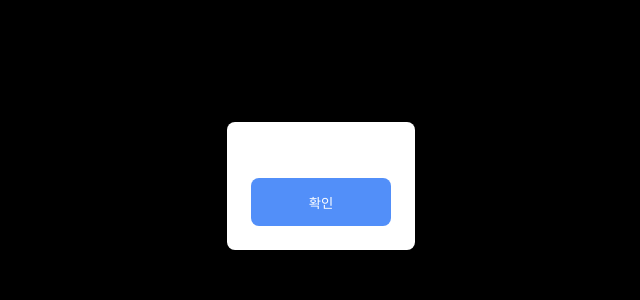
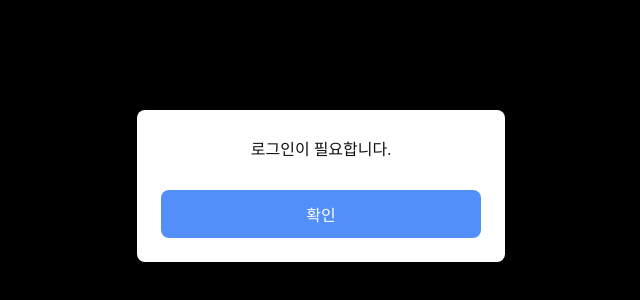
Before and after one commit to GAEGURINLAP/ggugitt, a React (Vite) app: page / in a window 1280 px wide. Shown: the part 214-514 px from the top of the page, without its empty margins (319-959 px from the left). Built offline with nearby package versions, Linux system fonts and the light colour scheme.

Commit message:
fix: Alert 컴포넌트 -> 버튼 갯수 자유도 추가
- props 'buttons' 추가

```diff
--- a/src/component/alert.tsx
+++ b/src/component/alert.tsx
@@ -12,13 +12,15 @@ const Dim = styled.div`
 `;
 
 const Wrapper = styled.div`
+  color: var(--black);
   display: flex;
   flex-direction: column;
   align-items: center;
-  gap: 16px;
-  padding: 24px;
+  gap: 32px;
+  padding: 32px 24px 24px;
   width: fit-content;
-  background-color: white;
+  min-width: 320px;
+  background-color: var(--white);
   z-index: 99999;
   border-radius: 8px;
 `;
@@ -29,32 +31,38 @@ const Title = styled.div`
 const Message = styled.div`
   font-size: 16px;
 `;
-const Button = styled.button`
-  background-color: #528ff9;
-  color: white;
-  height: 48px;
+
+const ButtonContainer = styled.div`
+  display: flex;
+  flex-direction: row;
   width: 100%;
-  border-radius: 8px;
-  cursor: pointer;
-  &:hover {
-    background-color: #417bde;
-  }
+  gap: 8px;
+`;
+const ButtonWrapper = styled.div`
+  display: flex;
+  justify-content: center;
+  width: 100%;
 `;
 
 interface AlertProps {
-  showTitle: boolean;
-  title: string;
-  error: string;
-  onClose: () => void;
+  title?: string;
+  message: string;
+  isShowTitle?: boolean;
+  buttons: React.ReactNode[];
 }
-const Alert = ({ showTitle, title, error, onClose }: AlertProps) => {
+
+const Alert = ({ title, message, isShowTitle, buttons }: AlertProps) => {
   return (
     <>
       <Dim>
         <Wrapper>
-          {showTitle && <Title>{title}</Title>}
-          <Message>{error}</Message>
-          <Button onClick={onClose}>확인</Button>
+          {isShowTitle && <Title>{title}</Title>}
+          <Message>{message}</Message>
+          <ButtonContainer>
+            {buttons.map((button, index) => (
+              <ButtonWrapper key={index}>{button}</ButtonWrapper>
+            ))}
+          </ButtonContainer>
         </Wrapper>
       </Dim>
     </>
--- a/src/component/protected-route.tsx
+++ b/src/component/protected-route.tsx
@@ -1,6 +1,7 @@
 import { Navigate, useNavigate } from "react-router-dom";
 import { auth } from "../firebase";
 import Alert from "./alert";
+import ButtonPrimary from "./button-primary";
 
 export default function ProtectedRoute({
   children,
@@ -16,10 +17,12 @@ export default function ProtectedRoute({
 
   if (user === null) {
     return (
-      <>
-        <Alert error={"로그인이 필요합니다."} onConfirm={clickConfirm}></Alert>
-        {/* <Navigate to="/login" /> */}
-      </>
+      <Alert
+        message={"로그인이 필요합니다."}
+        buttons={[
+          <ButtonPrimary label={"확인"} onClick={clickConfirm} isWidthFull />,
+        ]}
+      />
     );
   }
   return children;
--- a/src/routes/create-account.tsx
+++ b/src/routes/create-account.tsx
@@ -1,12 +1,15 @@
 import styled from "@emotion/styled";
+
+import { useState } from "react";
+import { useForm } from "react-hook-form";
+import { Link, useNavigate } from "react-router-dom";
+
+import { auth } from "../firebase";
 import { createUserWithEmailAndPassword, updateProfile } from "firebase/auth";
-import { useState } from "react";
+import { FirebaseError } from "firebase/app";
 
-import { useForm } from "react-hook-form";
-import { auth } from "../firebase";
-import { useNavigate } from "react-router-dom";
-import { FirebaseError } from "firebase/app";
 import Alert from "../component/alert";
+import ButtonPrimary from "../component/button-primary";
 
 const Wrapper = styled.div`
   height: 100%;
@@ -44,8 +47,8 @@ const Input = styled.input`
 `;
 
 const Button = styled.button`
+  background-color: #528ff9;
   height: 48px;
-  background-color: #528ff9;
   color: white;
   border-radius: 100px;
   display: flex;
@@ -61,6 +64,11 @@ const Error = styled.span`
   margin-left: 20px;
   font-size: 14px;
   color: tomato;
+`;
+
+const Switcher = styled.span`
+  margin-top: 24px;
+  color: white;
 `;
 
 type FormInputs = {
@@ -120,7 +128,7 @@ export default function CreateAccount() {
   return (
     <>
       <Wrapper>
-        <Title>Join Our Bullgaemi</Title>
+        <Title>불개미 회원가입</Title>
         <Form onSubmit={handleSubmit(onSubmit)}>
           <Input
             {...register("name", {
@@ -148,7 +156,7 @@ export default function CreateAccount() {
               },
             })}
             id="email"
-            placeholder="이메일을 입력하렴"
+            placeholder="이메일 뭐에요"
           />
           {errors.email && <Error>{errors.email.message}</Error>}
           <Input
@@ -160,23 +168,44 @@ export default function CreateAccount() {
               },
             })}
             id="password"
-            placeholder="패스워드 뭐에여"
+            placeholder="패스워드 뭐에요"
             type="password"
           />
           {errors.password && <Error>{errors.password.message}</Error>}
+          {/* <Input
+            {...register("password", {
+              required: "비밀번호는 필수 입력입니다.",
+              minLength: {
+                value: 8,
+                message: "8자리 이상 비밀번호를 사용하세요.",
+              },
+            })}
+            id="password"
+            placeholder="패스워드 2번 뭐에요"
+            type="password"
+          /> */}
           <Button type="submit" disabled={isSubmitting}>
             {isLoading ? "Loading..." : "회원 가입"}
           </Button>
         </Form>
+        <Switcher>
+          계정이 이미 있으신가요? {""}
+          <Link to="/login">로그인 &rarr;</Link>
+        </Switcher>
       </Wrapper>
-      {isShowAlert ? (
+
+      {isShowAlert && (
         <Alert
-          showTitle={false}
-          title={"타이틀입니다."}
-          error={error}
-          onClose={handleAlertClose}
+          message={error}
+          buttons={[
+            <ButtonPrimary
+              label={"확인"}
+              onClick={handleAlertClose}
+              isWidthFull
+            />,
+          ]}
         />
-      ) : null}
+      )}
     </>
   );
 }
--- a/src/routes/home.tsx
+++ b/src/routes/home.tsx
@@ -1,31 +1,53 @@
 import styled from "@emotion/styled";
 import { auth } from "../firebase";
 import { useNavigate } from "react-router-dom";
-import Button from "../component/button";
+import Alert from "../component/alert";
+import { useState } from "react";
+
+import ButtonPrimary from "../component/button-primary";
+import ButtonSecondary from "../component/button-secondary";
 
 const Title = styled.h1`
   color: hotpink;
   font-size: 48px;
   margin-top: 80px;
+  margin-bottom: 80px;
 `;
-
-// const Button = styled.button`
-//   padding: 24px;
-//   background-color: white;
-// `;
 
 export default function Home() {
   const navigate = useNavigate();
+  const [isShowAlert, setShowAlert] = useState(false);
 
-  const logOut = () => {
+  const clickLogOut = () => {
+    setShowAlert(true);
+  };
+
+  const confirmLogOut = () => {
     auth.signOut();
     navigate(0);
   };
+
   return (
     <>
-      <Title>불개미 MVP 투표에 오신 것을 환영합니다</Title>
-      {/* <Button onClick={logOut}>로그아웃</Button> */}
-      <Button onClick={logOut} label={"로그아웃"} />
+      <Title>불개미 MVP 투표에 오신 것을 환영합니다!!</Title>
+      <ButtonPrimary onClick={clickLogOut} label={"로그아웃"} />
+      {isShowAlert && (
+        <Alert
+          message={"정말로 로그아웃 할건가요ㅠㅠ"}
+          buttons={[
+            <ButtonSecondary
+              label={"아니오"}
+              onClick={() => setShowAlert(false)}
+              isWidthFull
+            />,
+            <ButtonPrimary
+              label={"로그아웃"}
+              onClick={confirmLogOut}
+              isWidthFull
+            />,
+          ]}
+        />
+      )}
     </>
   );
 }
--- a/src/routes/login.tsx
+++ b/src/routes/login.tsx
@@ -2,11 +2,14 @@ import styled from "@emotion/styled";
 
 import { useState } from "react";
 import { useForm } from "react-hook-form";
+import { Link, useNavigate } from "react-router-dom";
+
 import { auth } from "../firebase";
-import { useNavigate } from "react-router-dom";
 import { FirebaseError } from "firebase/app";
+import { signInWithEmailAndPassword } from "firebase/auth";
+
 import Alert from "../component/alert";
-import { signInWithEmailAndPassword } from "firebase/auth";
+import ButtonPrimary from "../component/button-primary";
 
 const Wrapper = styled.div`
   height: 100%;
@@ -63,6 +66,11 @@ const Error = styled.span`
   color: tomato;
 `;
 
+const Switcher = styled.span`
+  margin-top: 24px;
+  color: white;
+`;
+
 type FormInputs = {
   name: string;
   email: string;
@@ -112,7 +120,7 @@ export default function Login() {
   return (
     <>
       <Wrapper>
-        <Title>로그인</Title>
+        <Title>불개미 로그인</Title>
         <Form onSubmit={handleSubmit(onSubmit)}>
           <Input
             {...register("email", {
@@ -123,7 +131,7 @@ export default function Login() {
               },
             })}
             id="email"
-            placeholder="이메일을 입력하렴"
+            placeholder="이메일 뭐에요"
           />
           {errors.email && <Error>{errors.email.message}</Error>}
           <Input
@@ -135,7 +143,7 @@ export default function Login() {
               },
             })}
             id="password"
-            placeholder="패스워드 뭐에여"
+            placeholder="패스워드 뭐에요"
             type="password"
           />
           {errors.password && <Error>{errors.password.message}</Error>}
@@ -143,13 +151,22 @@ export default function Login() {
             {isLoading ? "Loading..." : "로그인"}
           </Button>
         </Form>
+        <Switcher>
+          계정이 없으신가요? {""}
+          <Link to="/create-account">회원 가입 &rarr;</Link>
+        </Switcher>
       </Wrapper>
+
       {isShowAlert && (
         <Alert
-          showTitle={false}
-          title={"타이틀입니다."}
-          error={error}
-          onClose={handleAlertClose}
+          message={error}
+          buttons={[
+            <ButtonPrimary
+              label={"확인"}
+              onClick={handleAlertClose}
+              isWidthFull
+            />,
+          ]}
         />
       )}
     </>
```
